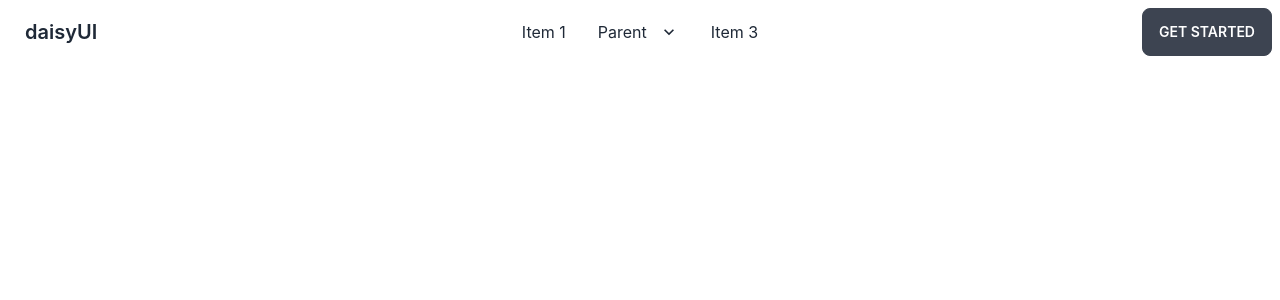
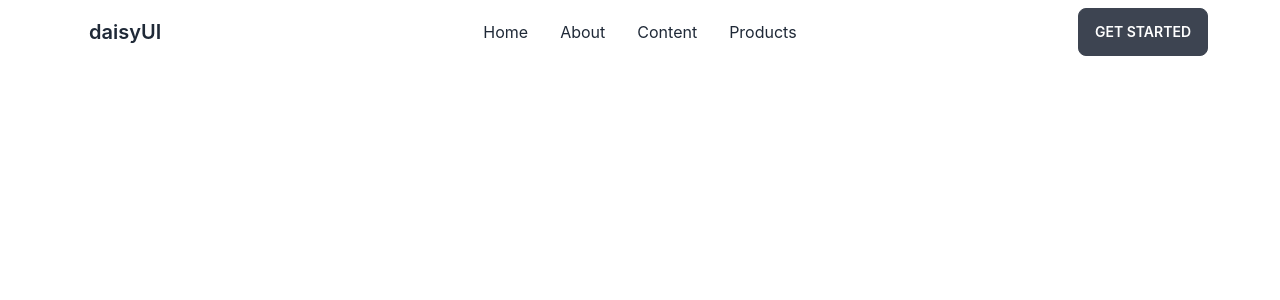
Before and after one commit to rana-web-dev/Used-Products-Sell-Website, a React (Create React App) app: page / in a window 1280 px wide. Shown: the top 300 px of the page. Built offline with nearby package versions, Linux system fonts and the light colour scheme.

Commit message:
Add Navigation Items Content Successfully

```diff
--- a/src/App.js
+++ b/src/App.js
@@ -4,7 +4,7 @@ import router from './routes/routes/Routes';
 
 function App() {
   return (
-    <div className="App">
+    <div className="App max-w-6xl mx-auto">
       <RouterProvider router={router}>
 
       </RouterProvider>
--- a/src/pages/home/nav/Nav.js
+++ b/src/pages/home/nav/Nav.js
@@ -1,6 +1,18 @@
 import React from "react";
+import { Link } from 'react-router-dom';
 
 const Nav = () => {
+
+    // Nav Link List
+    const nav = <>
+        <li><Link to=''>Home</Link></li>
+        <li><Link to=''>About</Link></li>
+        <li><Link to=''>Content</Link></li>
+        <li><Link to=''>Products</Link></li>
+    </>
+
+
+
   return (
     <div className="navbar bg-base-100">
       <div className="navbar-start">
@@ -25,68 +37,14 @@ const Nav = () => {
             tabIndex={0}
             className="menu menu-compact dropdown-content mt-3 p-2 shadow bg-base-100 rounded-box w-52"
           >
-            <li>
-              <a href=''>Item 1</a>
-            </li>
-            <li tabIndex={0}>
-              <a href='' className="justify-between">
-                Parent
-                <svg
-                  className="fill-current"
-                  xmlns="http://www.w3.org/2000/svg"
-                  width="24"
-                  height="24"
-                  viewBox="0 0 24 24"
-                >
-                  <path d="M8.59,16.58L13.17,12L8.59,7.41L10,6L16,12L10,18L8.59,16.58Z" />
-                </svg>
-              </a>
-              <ul className="p-2">
-                <li>
-                  <a href=''>Submenu 1</a>
-                </li>
-                <li>
-                  <a href=''>Submenu 2</a>
-                </li>
-              </ul>
-            </li>
-            <li>
-              <a href=''>Item 3</a>
-            </li>
+            {nav}
           </ul>
         </div>
         <a href='' className="btn btn-ghost normal-case text-xl">daisyUI</a>
       </div>
       <div className="navbar-center hidden lg:flex">
         <ul className="menu menu-horizontal p-0">
-          <li>
-            <a href=''>Item 1</a>
-          </li>
-          <li tabIndex={0}>
-            <a href=''>
-              Parent
-              <svg
-                className="fill-current"
-                xmlns="http://www.w3.org/2000/svg"
-                width="20"
-                height="20"
-                viewBox="0 0 24 24"
-              >
-                <path d="M7.41,8.58L12,13.17L16.59,8.58L18,10L12,16L6,10L7.41,8.58Z" />
-              </svg>
-            </a>
-            <ul className="p-2">
-              <li>
-                <a href=''>Submenu 1</a>
-              </li>
-              <li>
-                <a href=''>Submenu 2</a>
-              </li>
-            </ul>
-          </li>
-          <li>
-            <a href=''>Item 3</a>
-          </li>
+          {nav}
         </ul>
       </div>
       <div className="navbar-end">
```
